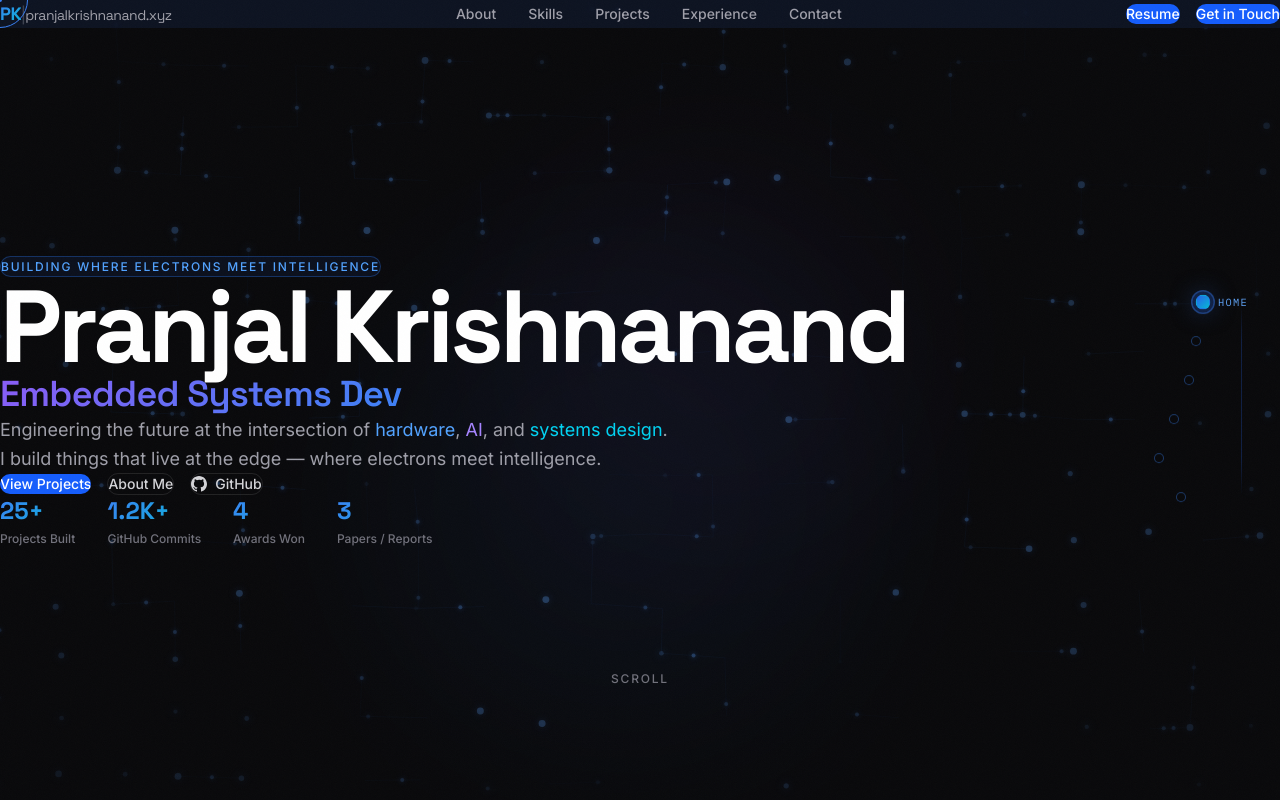
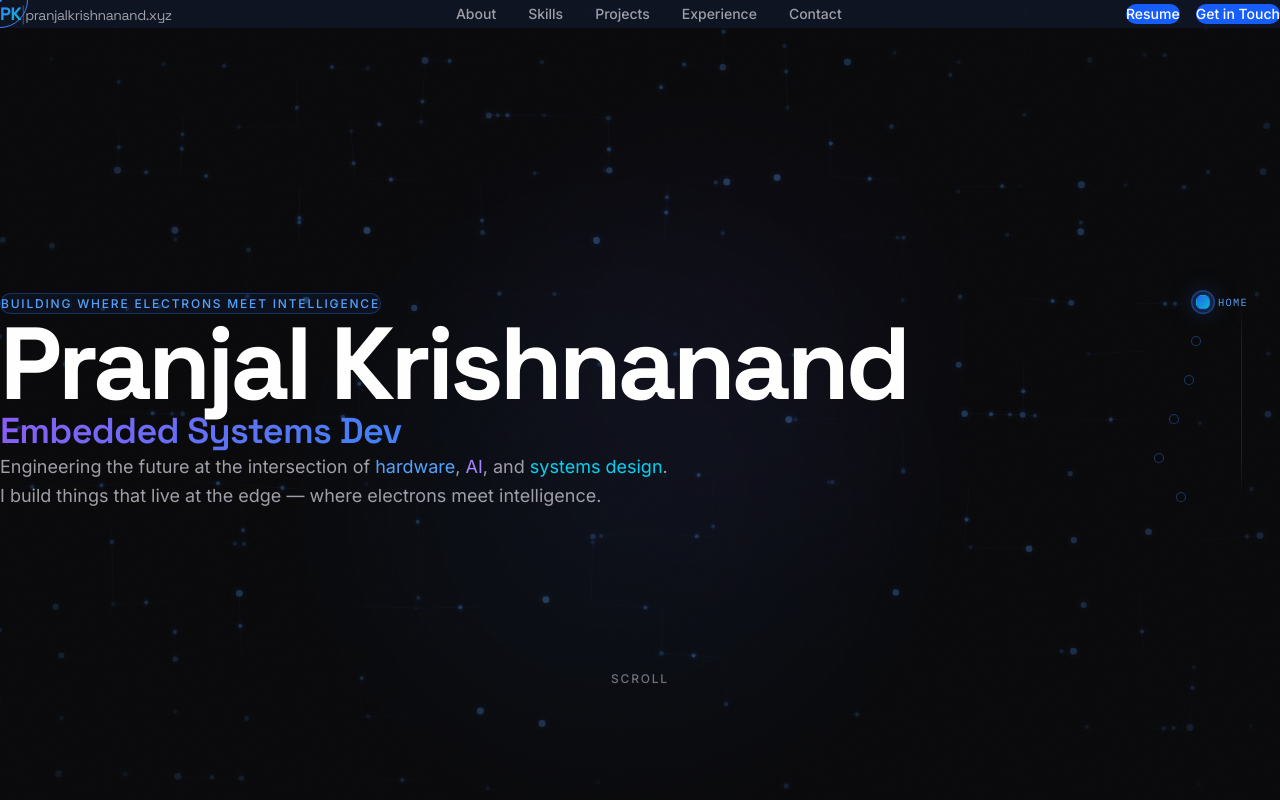
Before and after one commit to IamKnight8055/content-prod, a Next.js app: page / in a window 1280 px wide. Shown: the top 800 px of the page. Built offline with nearby package versions, Linux system fonts and the light colour scheme.

Commit message:
feat: remove hero CTA buttons and stats strip

```diff
--- a/components/sections/Hero.tsx
+++ b/components/sections/Hero.tsx
@@ -315,7 +315,7 @@ export default function HeroSection() {
           {/* Tagline */}
           <motion.p
             variants={item}
-            className="text-lg text-zinc-400 max-w-2xl leading-relaxed mb-12"
+            className="text-lg text-zinc-400 max-w-2xl leading-relaxed"
           >
             Engineering the future at the intersection of{' '}
             <span className="text-blue-400">hardware</span>,{' '}
@@ -324,69 +324,7 @@ export default function HeroSection() {
             things that live at the edge — where electrons meet intelligence.
           </motion.p>
 
-          {/* CTAs */}
-          <motion.div
-            variants={item}
-            className="flex flex-wrap gap-4 items-center"
-          >
-            <button
-              id="hero-cta-projects"
-              onClick={() => handleNavClick('#projects')}
-              className="group relative px-7 py-3.5 rounded-full bg-blue-600 hover:bg-blue-500 text-white font-medium text-sm transition-all duration-300 overflow-hidden"
-              data-cursor="hover"
-            >
-              <span className="relative z-10">View Projects</span>
-              <div
-                className="absolute inset-0 opacity-0 group-hover:opacity-100 transition-opacity duration-300"
-                style={{
-                  background: 'linear-gradient(135deg, #3b82f6, #8b5cf6)',
-                }}
-              />
-            </button>
 
-            <button
-              id="hero-cta-about"
-              onClick={() => handleNavClick('#about')}
-              className="px-7 py-3.5 rounded-full border border-white/10 text-zinc-300 hover:text-white hover:border-blue-500/40 font-medium text-sm transition-all duration-300"
-              data-cursor="hover"
-            >
-              About Me
-            </button>
-
-            <a
-              id="hero-github"
-              href="https://github.com/iamknight8055"
-              target="_blank"
-              rel="noopener noreferrer"
-              className="px-7 py-3.5 rounded-full border border-white/10 text-zinc-300 hover:text-white hover:border-white/30 font-medium text-sm transition-all duration-300 flex items-center gap-2"
-              data-cursor="hover"
-            >
-              <svg viewBox="0 0 24 24" className="w-4 h-4 fill-current" aria-hidden="true">
-                <path d="M12 0C5.374 0 0 5.373 0 12c0 5.302 3.438 9.8 8.207 11.387.599.111.793-.261.793-.577v-2.234c-3.338.726-4.033-1.416-4.033-1.416-.546-1.387-1.333-1.756-1.333-1.756-1.089-.745.083-.729.083-.729 1.205.084 1.839 1.237 1.839 1.237 1.07 1.834 2.807 1.304 3.492.997.107-.775.418-1.305.762-1.604-2.665-.305-5.467-1.334-5.467-5.931 0-1.311.469-2.381 1.236-3.221-.124-.303-.535-1.524.117-3.176 0 0 1.008-.322 3.301 1.23A11.509 11.509 0 0112 5.803c1.02.005 2.047.138 3.006.404 2.291-1.552 3.297-1.23 3.297-1.23.653 1.653.242 2.874.118 3.176.77.84 1.235 1.911 1.235 3.221 0 4.609-2.807 5.624-5.479 5.921.43.372.823 1.102.823 2.222v3.293c0 .319.192.694.801.576C20.566 21.797 24 17.3 24 12c0-6.627-5.373-12-12-12z" />
-              </svg>
-              GitHub
-            </a>
-          </motion.div>
-
-          {/* Stats strip */}
-          <motion.div
-            variants={item}
-            className="mt-20 flex flex-wrap gap-8"
-          >
-            {[
-              { n: '25+', label: 'Projects Built' },
-              { n: '1.2K+', label: 'GitHub Commits' },
-              { n: '4', label: 'Awards Won' },
-              { n: '3', label: 'Papers / Reports' },
-            ].map((stat) => (
-              <div key={stat.label} className="flex flex-col gap-1">
-                <span className="text-2xl font-display font-bold gradient-text-blue">
-                  {stat.n}
-                </span>
-                <span className="text-xs text-zinc-500 font-medium">{stat.label}</span>
-              </div>
-            ))}
-          </motion.div>
         </motion.div>
       </div>
 
```
